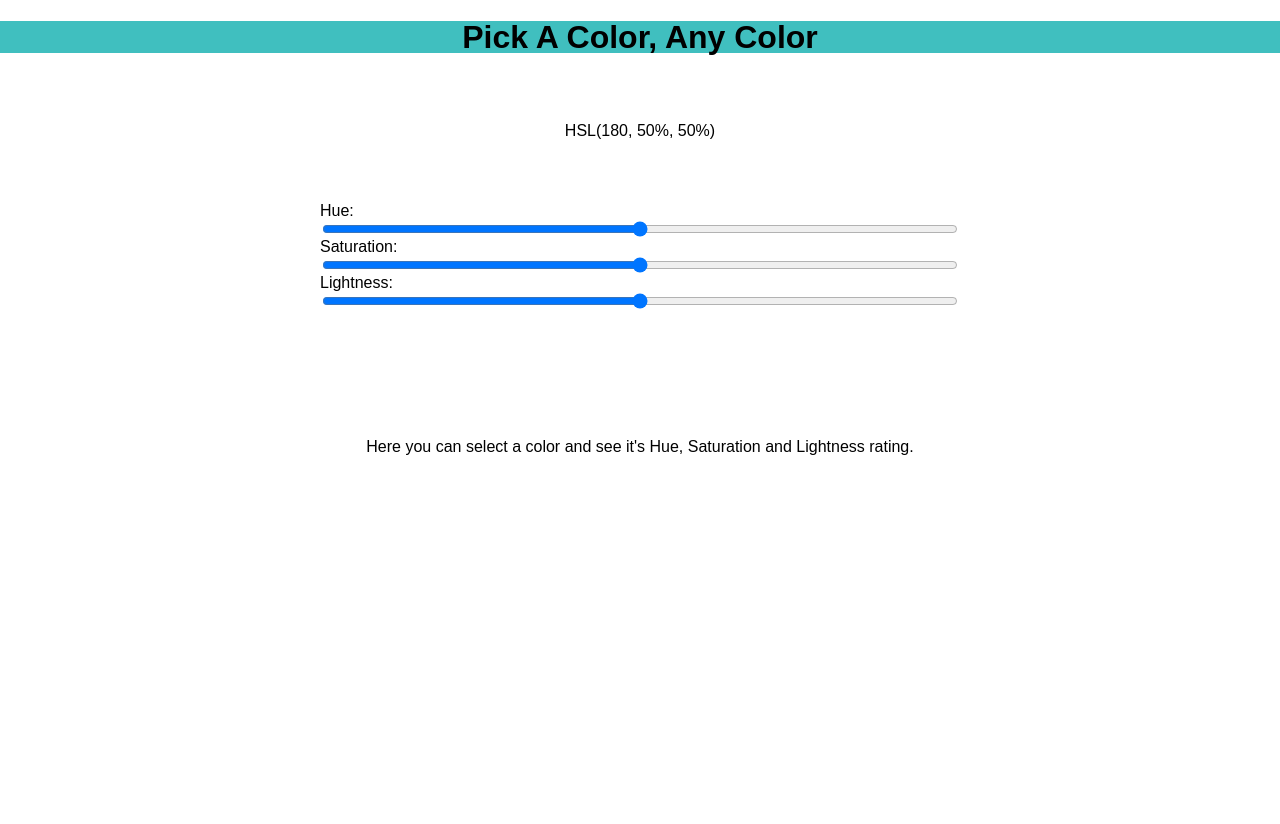
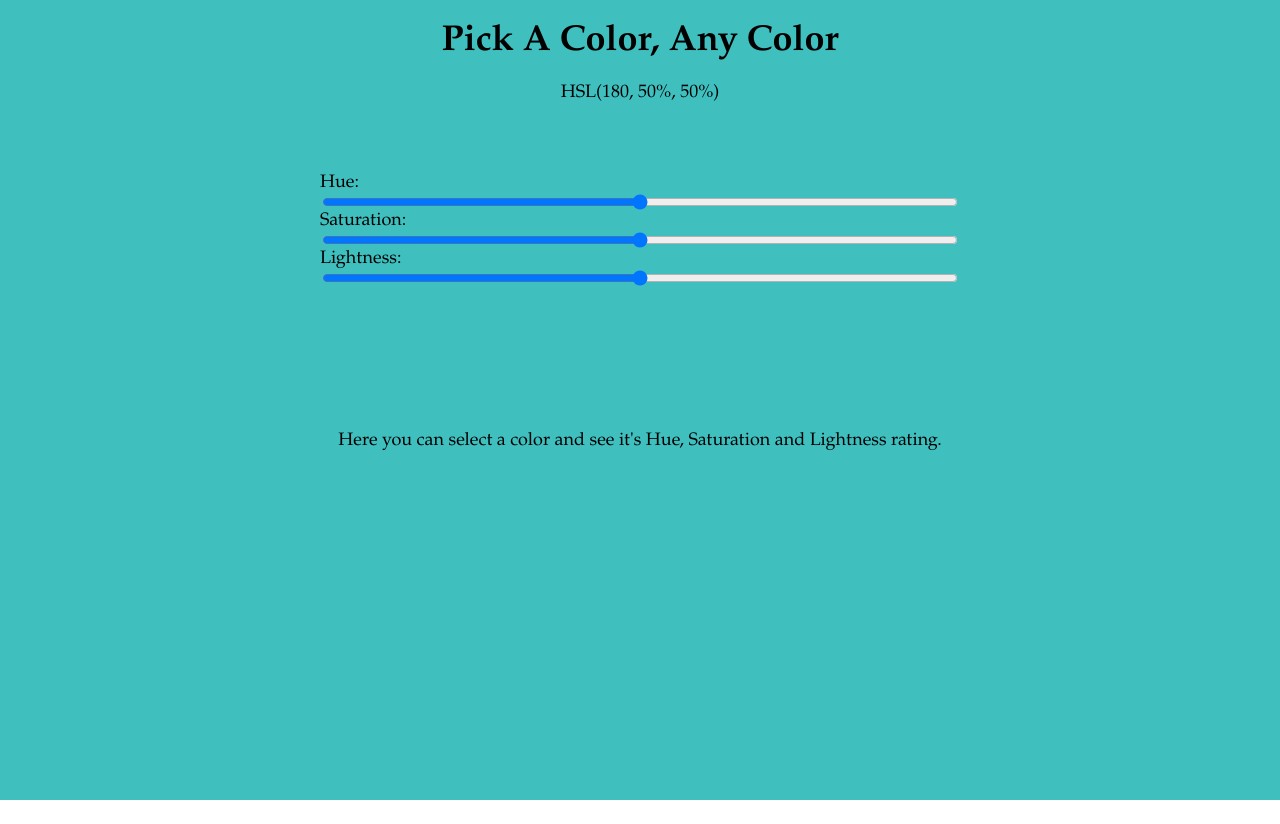
Before and after one commit to n-africa/color-picker, a React (Create React App) app: page / in a window 1280 px wide. Built offline with nearby package versions, Linux system fonts and the light colour scheme; the HTML template or start-up script is replaced by a standard one.

Commit message:
Updated background to change the color

```diff
--- a/src/App.jsx
+++ b/src/App.jsx
@@ -16,15 +16,12 @@ class App extends Component {
 
     return (
       <div>
-        <h1 style={{ backgroundColor: currentColor }}>
-          Pick A Color, Any Color
-        </h1>
+        <div
+          className="wallpaper"
+          style={{ backgroundColor: currentColor }}
+        ></div>
 
-        <p></p>
-        <p></p>
-        <p></p>
-
-        <body style={{ backgroundColor: currentColor }}></body>
+        <h1>Pick A Color, Any Color</h1>
 
         <p>{`${currentColor}`}</p>
 
@@ -69,6 +66,7 @@ class App extends Component {
         <p></p>
         <p></p>
         <p></p>
+
         <p>
           Here you can select a color and see it's Hue, Saturation and Lightness
           rating.
--- a/src/index.scss
+++ b/src/index.scss
@@ -1,9 +1,11 @@
 :root {
-    font: 16px / 1 sans-serif;
+    font: 18px / 1 "Palatino Linotype", "Book Antiqua", Palatino, serif;
 }
 
 html {
     height: 100%;
+    margin: 0;
+    padding: 0;
 }
 
 body {
@@ -11,7 +13,19 @@ body {
     min-height: 100%;
 }
 
+.wallpaper {
+    height: 100%;
+    width: 100%;
+    position: absolute;
+    padding: 0;
+    margin: 0;
+    top: 0;
+    bottom: 0;
+    left: 0;
+}
+
 h1 {
+    position: relative;
     display: flex;
     justify-content: center;
 }
@@ -22,9 +36,16 @@ section {
     max-width: 50vw;
     margin: auto;
     justify-content: center;
+    position: relative;
 }
 
 p {
     display: flex;
     justify-content: center;
+    position: relative;
 }
+
+button {
+    position: relative;
+    display: flex;
+}
```
